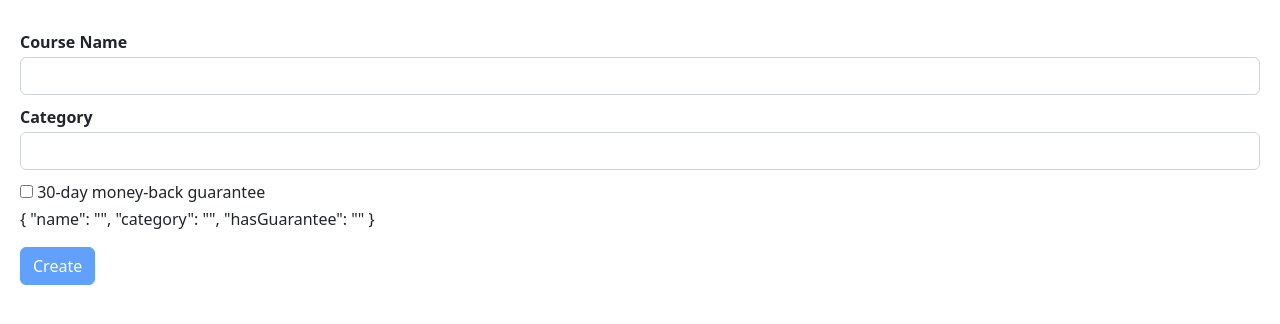
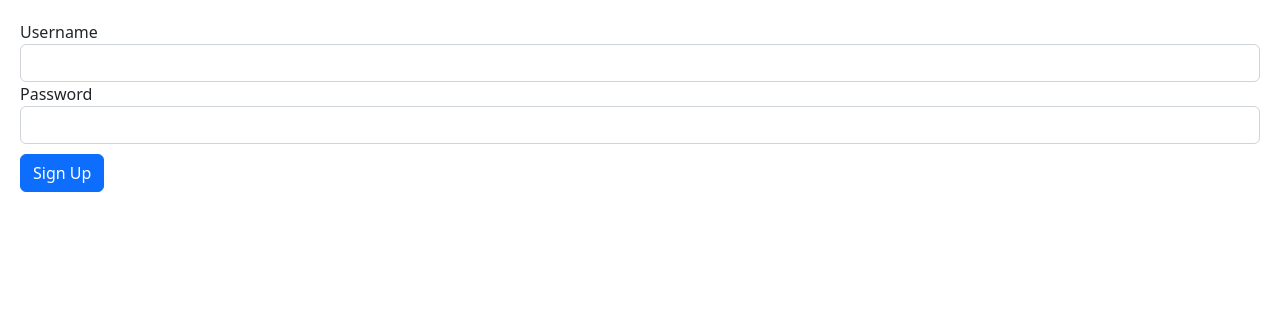
Before and after one commit to Dylane-Agoka/Angluar-4---Beginner-to-Pro, an Angular app: page / in a window 1280 px wide. Shown: the top 324 px of the page. Built offline with nearby package versions, Linux system fonts and the light colour scheme.

Commit message:
Reactive Forms (Adding Validation)

```diff
--- a/src/app/app.component.html
+++ b/src/app/app.component.html
@@ -1 +1 @@
-<create-course></create-course>
+<signup-form></signup-form>
--- /dev/null
+++ b/src/app/signup-form/signup-form.component.css
@@ -0,0 +1,3 @@
+button{
+  margin-top: 10px;
+}
--- /dev/null
+++ b/src/app/signup-form/signup-form.component.html
@@ -0,0 +1,24 @@
+<form [formGroup]="form">
+  <div class="form-group">
+    <label for="username">Username</label>
+    <input
+      formControlName="username"
+      id="username"
+      type="text"
+      class="form-control" />
+    <div
+      *ngIf="form.get('username')?.touched && form.get('username')?.invalid"
+      class="alert alert-danger">
+      User name is required.
+    </div>
+  </div>
+  <div class="form-group">
+    <label for="password">Password</label>
+    <input
+      formControlName="password"
+      id="password"
+      type="text"
+      class="form-control" />
+  </div>
+  <button class="btn btn-primary" type="submit">Sign Up</button>
+</form>
--- /dev/null
+++ b/src/app/signup-form/signup-form.component.ts
@@ -0,0 +1,14 @@
+import { Component } from '@angular/core';
+import { FormControl, FormGroup, Validators } from '@angular/forms';
+
+@Component({
+  selector: 'signup-form',
+  templateUrl: './signup-form.component.html',
+  styleUrls: ['./signup-form.component.css']
+})
+export class SignupFormComponent {
+  form = new FormGroup({
+    username: new FormControl('', Validators.required),
+    password: new FormControl('', Validators.required)
+  });
+}
```
Also changed, not shown: src/app/app.module.ts (+5 -2 lines), 1 other file (tests, documents, lock files or other folders).
